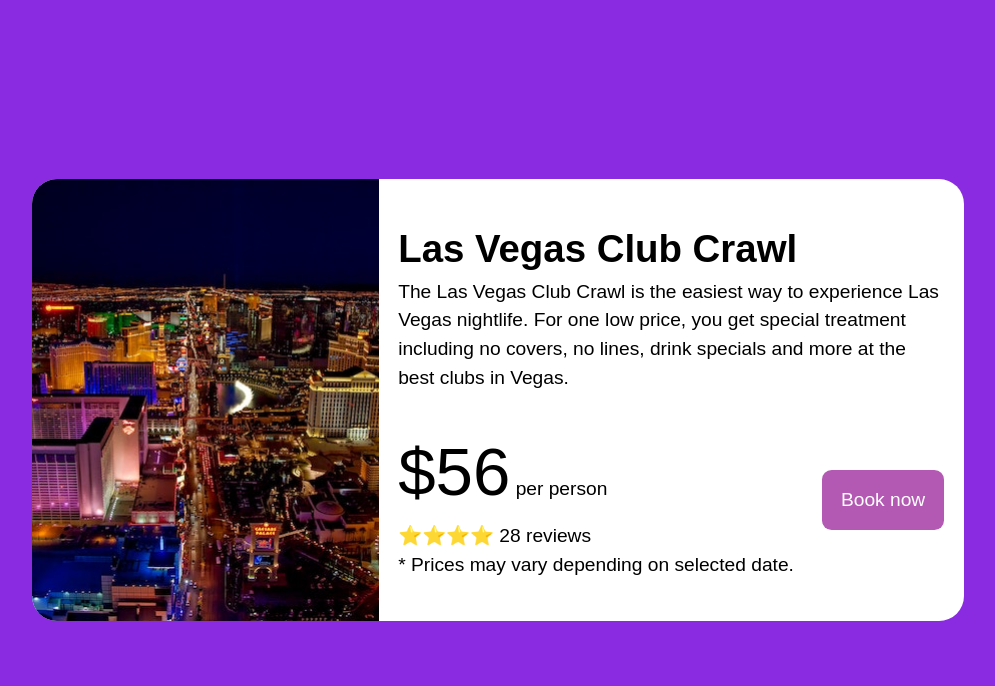
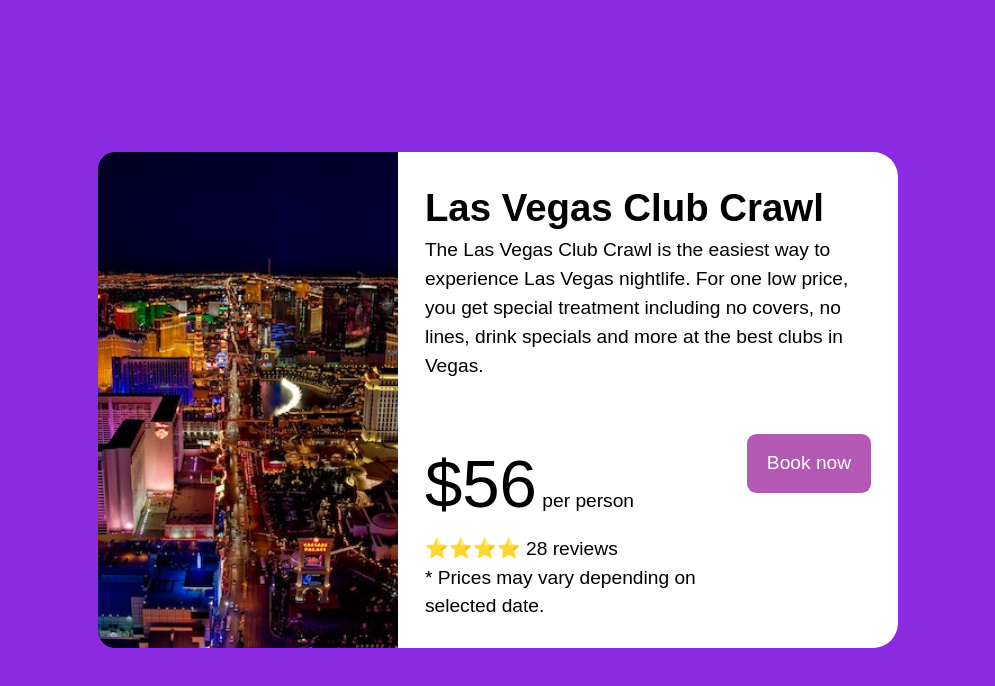
Before and after one commit to irm1005-itec1005-fall-2023/tutorial-exercise-06-jt-ruddy, a plain HTML site: page index.html in a window 1280 px wide. Shown: the whole page, without its empty margins (142-1137 px from the left). Drawn offline with Linux system fonts and the light colour scheme.

Commit message:
Add Changes

```diff
--- a/index.html
+++ b/index.html
@@ -62,12 +62,11 @@
           </div>
 
          <!-- Bottom -->
-          <div class="bot-b">
 
             <div class="bottom">
 
               <!-- Bottom Right -->
-              <div class="bot-r">
+              <div class="bot-l">
                 <p><span class="price">$56</span> per person</p>
 
                 <p>⭐️⭐️⭐️⭐️ 28 reviews</p>
@@ -76,13 +75,11 @@
               </div>
 
              <!-- Bottom Left -->
-              <div class="bot-l">
+              <div class="bot-r">
                 <a href="#" class="btn">Book now</a>
               </div>
 
             </div>
-
-          </div>
 
       </div>
       </div>
--- a/style.css
+++ b/style.css
@@ -24,28 +24,33 @@ body {
 
 .card-container{
   display: flex;
-  justify-content: center;
-  align-items: center;
+  flex-wrap: nowrap;
+
   background-color: white;
   border-radius: 1.3rem;
-  width: 48.5rem;
-  height: 23rem;
+  min-width: 550px;
+  max-width: 800px;
+}
+
+.part2{
+  flex-grow: 1;
+
+  display: flex;
+  flex-direction: column;
+  justify-content: space-between;
+  flex: 1;
 }
 
 .top{
-  margin-bottom: 1.5rem;
-  margin-left: 1rem;
-  margin-right: 1rem;
+padding: 1.4rem;
 }
 
 .bottom{
   display: flex;
-  align-items: center;
+  flex-direction: row;
   justify-content: space-between;
 
-
-  margin-left: 1rem;
-  margin-right: 1rem;
+  padding: 1.4rem;
 }
 
 
@@ -56,10 +61,14 @@ body {
   text-decoration: none;
   transition: background-color 0.5s;
 
+  display: inline-block;
+
   font-size: 1rem;
   border-radius: 0.5rem;
-  padding: 1rem 1rem;
+  padding: 15px 20px;
 }
+
+
 
 
 .btn:hover{
@@ -81,10 +90,26 @@ body {
   align-self: flex-start;
 }
 
+.bot-l{
+  width: 70%;
+}
+
+.part1{
+  align-self: stretch;
+}
+
 .image{
+  object-fit: cover;
+  object-position: center;
+
   border-top-left-radius: 1.3rem;
   border-bottom-left-radius: 1.3rem;
-  object-fit: cover;
-  height: 23rem;
-  width: 55rem;
+
+  width: 300px;
+  height: 100%;
+  border-radius: 0.9rem;
+  border-top-left-radius: 0.9rem;
+  border-top-right-radius: 0px;
+  border-bottom-left-radius: 0.9rem;
+  border-bottom-right-radius: 0px;
 }
```
